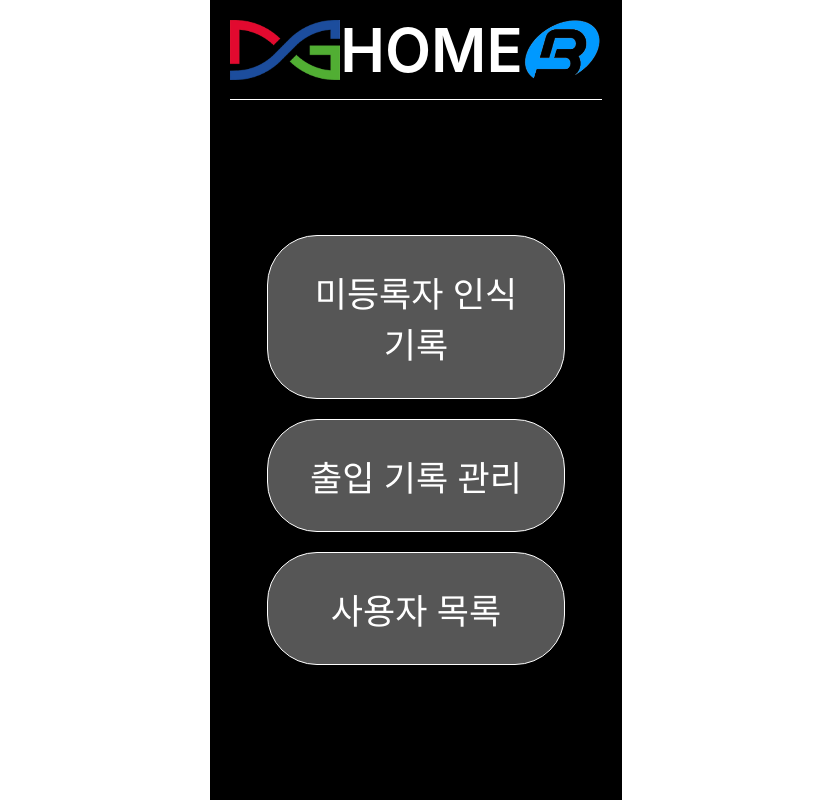
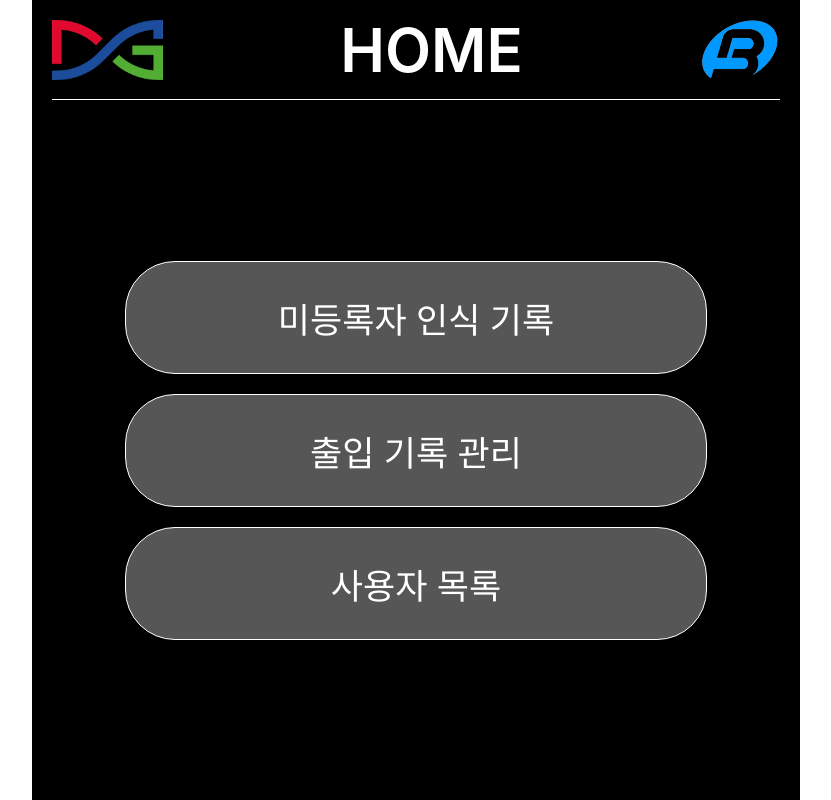
Before and after one commit to KNU-PBL/PBL-web, a React (Create React App) app: page / in a window 1280 px wide. Shown: the whole page, without its empty margins (224-1055 px from the left). Built offline with nearby package versions, Linux system fonts and the light colour scheme; a web font is replaced by a local one.

Commit message:
style: Container width 수정

```diff
--- a/src/styles/Container.js
+++ b/src/styles/Container.js
@@ -5,7 +5,7 @@ const Container = styled.div`
   flex-direction: column;
   height: 100vh; /* 뷰포트 높이에 맞춤 */
   width: 100%; /* 뷰포트 너비에 맞춤 */
-  max-width: 768px; /* 데스크톱에서는 최대 너비 제한 */
+  width: 768px;
   min-width: 320px; /* 최소 너비 설정 (작은 화면 대응) */
   margin: 0 auto; /* 화면 가운데 정렬 */
   padding: 0 20px;
```
